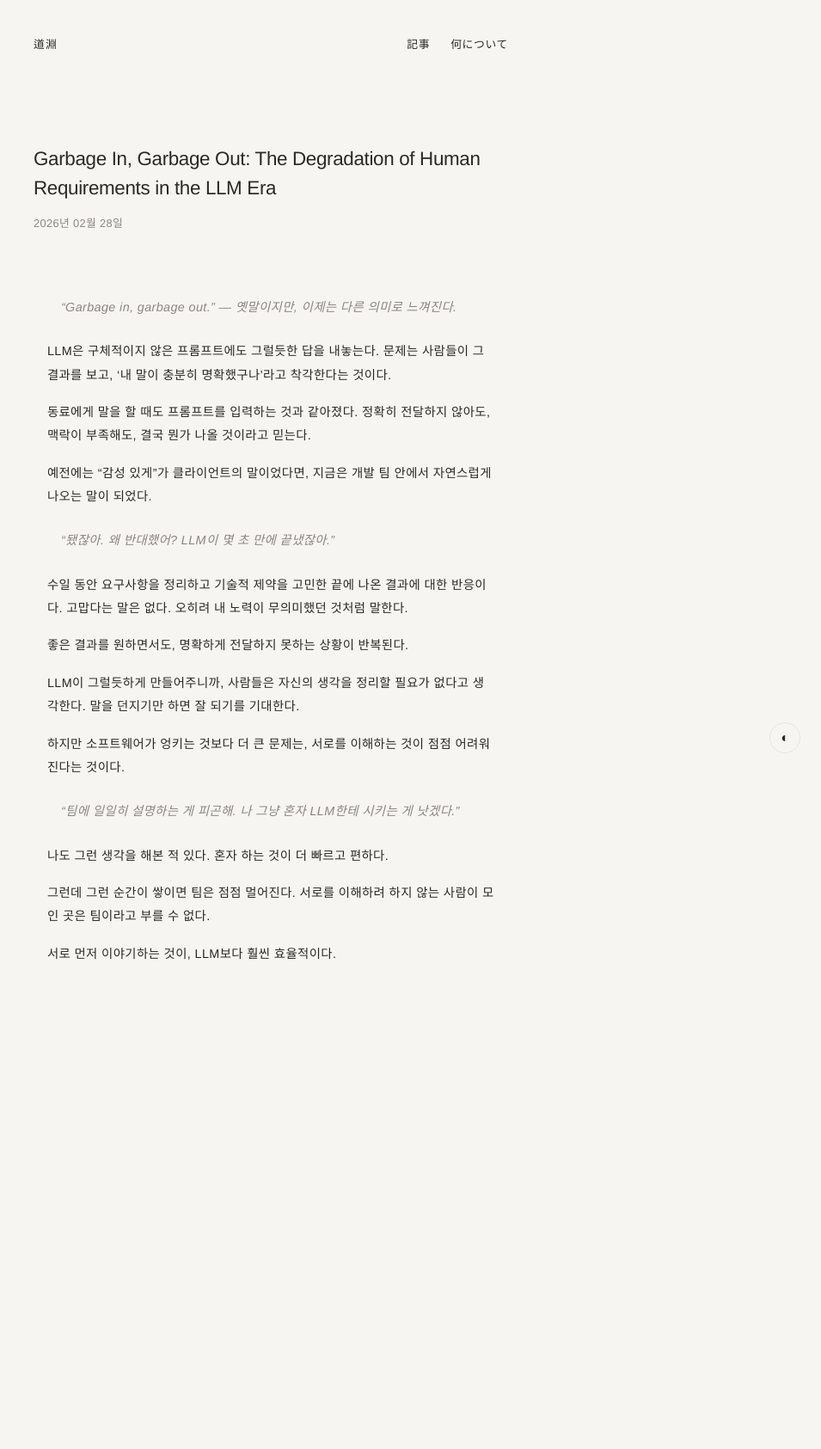
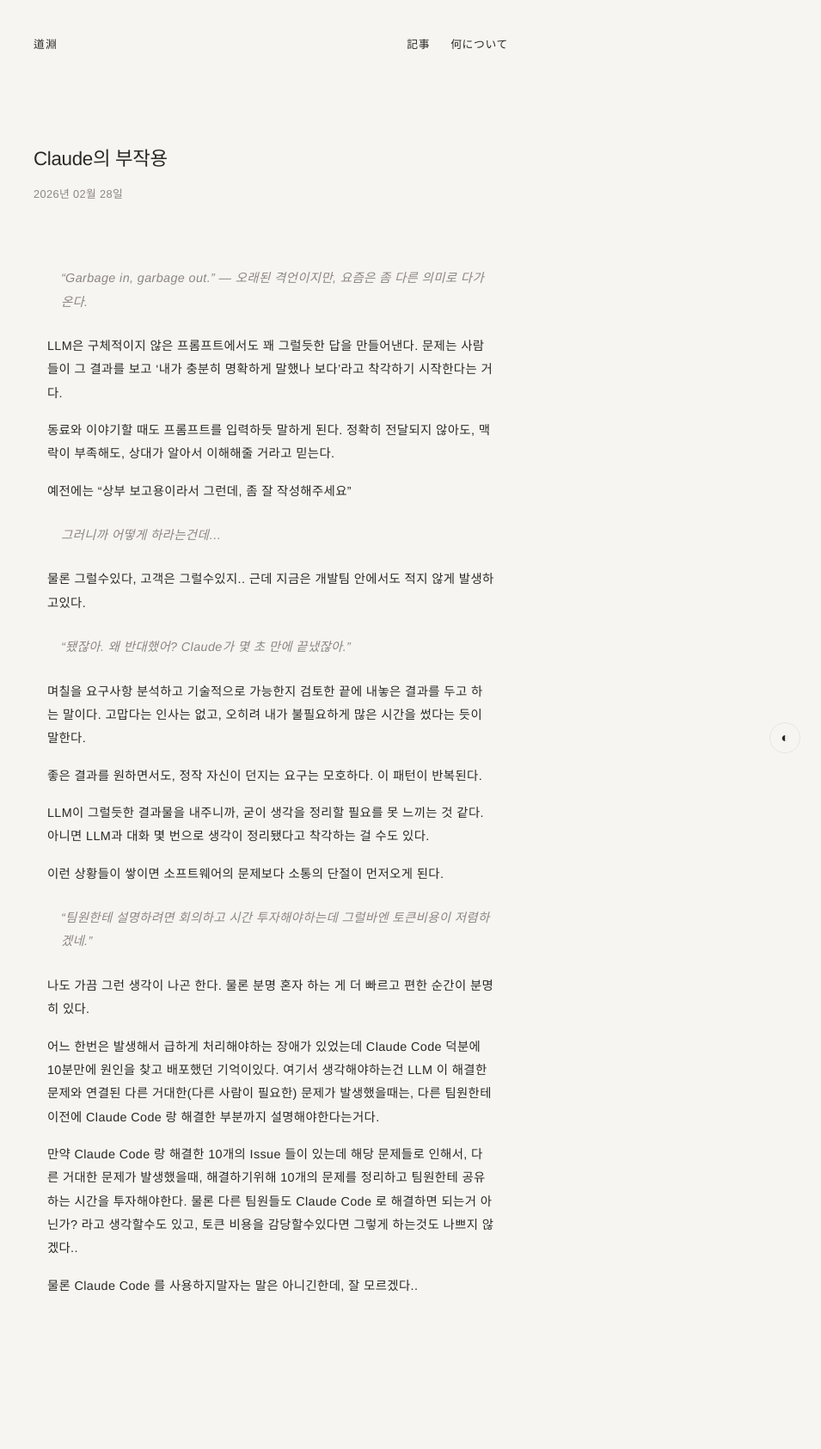
Before and after one commit to waylake/waylake.github.io, a Jekyll site: the page built from _posts/2026-02-28-llm-side-effects.md, in a window 1280 px wide. Shown: the whole page at 86% size, without its empty margins (325-1280 px from the left). Built offline with Jekyll 4.4.1, drawn with Linux system fonts in a browser that asks for light colours; before the commit the page ends 1299 px from its top, so only the background shows below that.

Commit message:
docs(posts): LLM side-effects 포스트 자연스러운 한국어로 재작성
- 문장 구조와 어휘를 자연스러운 한국어 블로그 에세이 스타일로 전면 수정
- 제목을 'Claude의 부작용'으로 변경하고 개인 경험담 추가
- 미사용 일본어 초안 제거
- 불교 집착 패러독스 초안 추가

```diff
--- a/_posts/2026-02-28-llm-side-effects.md
+++ b/_posts/2026-02-28-llm-side-effects.md
@@ -1,42 +1,44 @@
 ---
 layout: post
-title: "Garbage In, Garbage Out: The Degradation of Human Requirements in the LLM Era"
+title: "Claude의 부작용"
 date: 2026-02-28 00:00:00 +0900
 author: waylake
 tags: [llm, ai, essay]
 lang: ko
 ---
 
-> "Garbage in, garbage out." — 옛말이지만, 이제는 다른 의미로 느껴진다.
+> "Garbage in, garbage out." — 오래된 격언이지만, 요즘은 좀 다른 의미로 다가온다.
 
-LLM은 구체적이지 않은 프롬프트에도 그럴듯한 답을 내놓는다.
-문제는 사람들이 그 결과를 보고, '내 말이 충분히 명확했구나'라고 착각한다는 것이다.
+LLM은 구체적이지 않은 프롬프트에서도 꽤 그럴듯한 답을 만들어낸다.
+문제는 사람들이 그 결과를 보고 '내가 충분히 명확하게 말했나 보다'라고 착각하기 시작한다는 거다.
 
-동료에게 말을 할 때도 프롬프트를 입력하는 것과 같아졌다.
-정확히 전달하지 않아도, 맥락이 부족해도, 결국 뭔가 나올 것이라고 믿는다.
+동료와 이야기할 때도 프롬프트를 입력하듯 말하게 된다.
+정확히 전달되지 않아도, 맥락이 부족해도, 상대가 알아서 이해해줄 거라고 믿는다.
 
-예전에는 "감성 있게"가 클라이언트의 말이었다면,
-지금은 개발 팀 안에서 자연스럽게 나오는 말이 되었다.
+예전에는 "상부 보고용이라서 그런데, 좀 잘 작성해주세요"
 
-> "됐잖아. 왜 반대했어? LLM이 몇 초 만에 끝냈잖아."
+> 그러니까 어떻게 하라는건데...
 
-수일 동안 요구사항을 정리하고 기술적 제약을 고민한 끝에 나온 결과에 대한 반응이다.
-고맙다는 말은 없다. 오히려 내 노력이 무의미했던 것처럼 말한다.
+물론 그럴수있다, 고객은 그럴수있지.. 근데 지금은 개발팀 안에서도 적지 않게 발생하고있다.
 
-좋은 결과를 원하면서도, 명확하게 전달하지 못하는 상황이 반복된다.
+> "됐잖아. 왜 반대했어? Claude가 몇 초 만에 끝냈잖아."
 
-LLM이 그럴듯하게 만들어주니까, 사람들은 자신의 생각을 정리할 필요가 없다고 생각한다.
-말을 던지기만 하면 잘 되기를 기대한다.
+며칠을 요구사항 분석하고 기술적으로 가능한지 검토한 끝에 내놓은 결과를 두고 하는 말이다.
+고맙다는 인사는 없고, 오히려 내가 불필요하게 많은 시간을 썼다는 듯이 말한다.
 
-하지만 소프트웨어가 엉키는 것보다 더 큰 문제는,
-서로를 이해하는 것이 점점 어려워진다는 것이다.
+좋은 결과를 원하면서도, 정작 자신이 던지는 요구는 모호하다. 이 패턴이 반복된다.
 
-> "팀에 일일히 설명하는 게 피곤해. 나 그냥 혼자 LLM한테 시키는 게 낫겠다."
+LLM이 그럴듯한 결과물을 내주니까, 굳이 생각을 정리할 필요를 못 느끼는 것 같다. 아니면 LLM과 대화 몇 번으로 생각이 정리됐다고 착각하는 걸 수도 있다.
 
-나도 그런 생각을 해본 적 있다.
-혼자 하는 것이 더 빠르고 편하다.
+이런 상황들이 쌓이면 소프트웨어의 문제보다 소통의 단절이 먼저오게 된다.
 
-그런데 그런 순간이 쌓이면 팀은 점점 멀어진다.
-서로를 이해하려 하지 않는 사람이 모인 곳은 팀이라고 부를 수 없다.
+> "팀원한테 설명하려면 회의하고 시간 투자해야하는데 그럴바엔 토큰비용이 저렴하겠네."
 
-서로 먼저 이야기하는 것이, LLM보다 훨씬 효율적이다.
+나도 가끔 그런 생각이 나곤 한다. 물론 분명 혼자 하는 게 더 빠르고 편한 순간이 분명히 있다.
+
+어느 한번은 발생해서 급하게 처리해야하는 장애가 있었는데 Claude Code 덕분에 10분만에 원인을 찾고 배포했던 기억이있다. 여기서 생각해야하는건 LLM 이 해결한 문제와 연결된 다른 거대한(다른 사람이 필요한) 문제가 발생했을때는, 다른 팀원한테 이전에 Claude Code 랑 해결한 부분까지 설명해야한다는거다.
+
+만약 Claude Code 랑 해결한 10개의 Issue 들이 있는데 해당 문제들로 인해서, 다른 거대한 문제가 발생했을때, 해결하기위해 10개의 문제를 정리하고 팀원한테 공유하는 시간을 투자해야한다.
+물론 다른 팀원들도 Claude Code 로 해결하면 되는거 아닌가? 라고 생각할수도 있고, 토큰 비용을 감당할수있다면 그렇게 하는것도 나쁘지 않겠다..
+
+물론 Claude Code 를 사용하지말자는 말은 아니긴한데, 잘 모르겠다..
```
